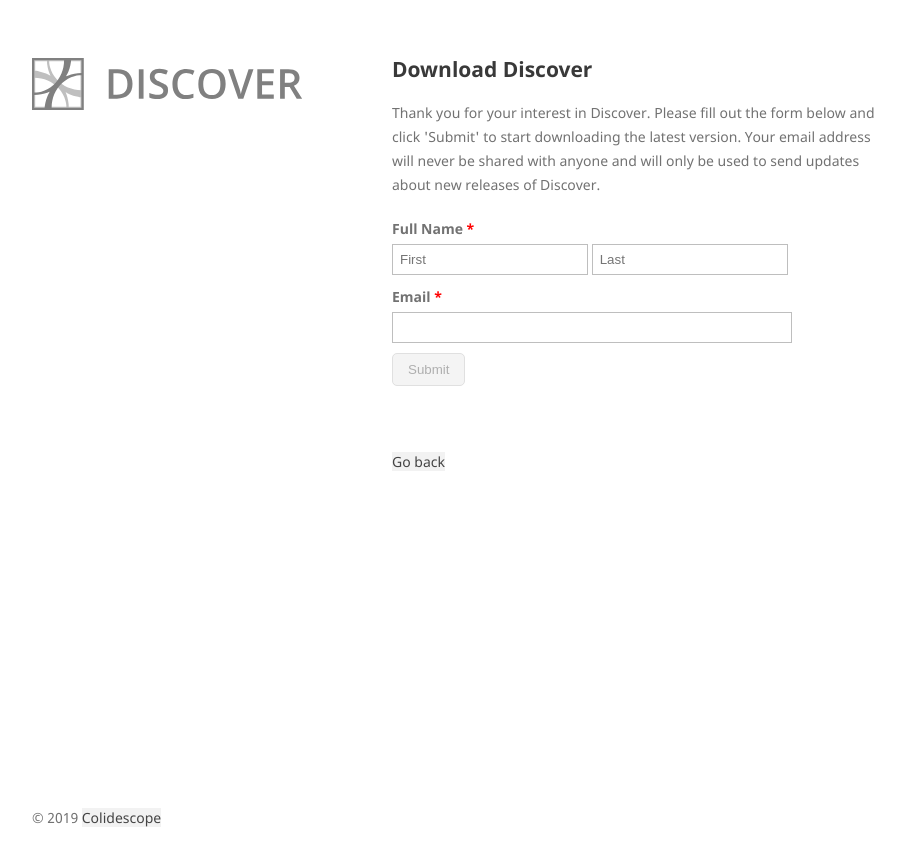
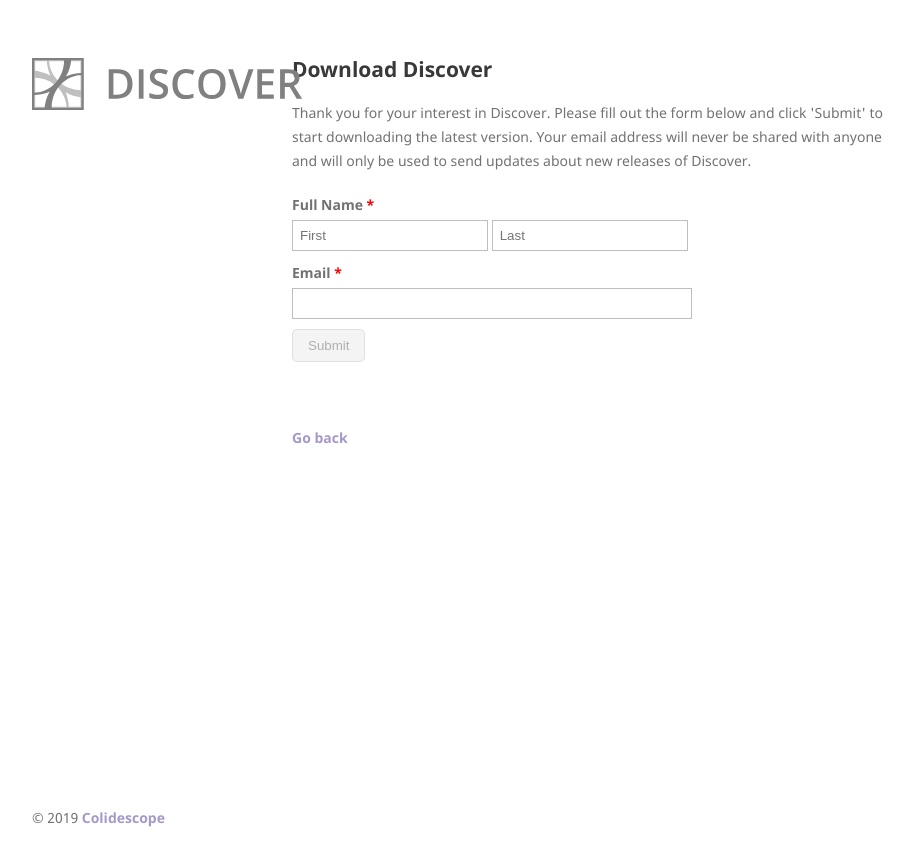
Before and after one commit to colidescope/discover, a Jekyll site: the page built from docs/download.md, in a window 1280 px wide. Shown: the top 866 px of the page, without its empty margins (178-1092 px from the left). Built offline with Jekyll 4.4.1, drawn with Linux system fonts in a browser that asks for light colours; nearby versions of some CDN libraries; our own code applies the rules of GitHub Pages for plain Markdown files.

Commit message:
Update jekyll-theme-minimal.scss

```diff
--- a/docs/_sass/jekyll-theme-minimal.scss
+++ b/docs/_sass/jekyll-theme-minimal.scss
@@ -36,13 +36,14 @@
 }
 
 a {
-  color:#444444;
+  color:#a698c9;
   text-decoration:none;
-  background-color: #f2f2f2;
+  font-weight: bold;
+  //background-color: #f2f2f2;
 }
 
 a:hover, a:focus {
-  color:#282828;
+  color:#926bae;
   background-color: none;
 }
 
@@ -208,7 +209,7 @@
 }
 
 section {
-  width:500px;
+  width:600px;
   float:right;
   padding-bottom:50px;
 }
@@ -232,40 +233,40 @@
   -webkit-font-smoothing:subpixel-antialiased;
 }
 
-@media print, screen and (max-width: 960px) {
+// @media print, screen and (max-width: 800px) {
 
-  div.wrapper {
-    width:auto;
-    margin:0;
-  }
+//   div.wrapper {
+//     width:auto;
+//     margin:0;
+//   }
 
-  header, section, footer {
-    float:none;
-    position:static;
-    width:auto;
-  }
+//   header, section, footer {
+//     float:none;
+//     position:static;
+//     width:auto;
+//   }
 
-  header {
-    padding-right:320px;
-  }
+//   header {
+//     padding-right:320px;
+//   }
 
-  section {
-    border:1px solid #e5e5e5;
-    border-width:1px 0;
-    padding:20px 0;
-    margin:0 0 20px;
-  }
+//   section {
+//     border:1px solid #e5e5e5;
+//     border-width:1px 0;
+//     padding:20px 0;
+//     margin:0 0 20px;
+//   }
 
-  header a small {
-    display:inline;
-  }
+//   header a small {
+//     display:inline;
+//   }
 
-  header ul {
-    position:absolute;
-    right:50px;
-    top:52px;
-  }
-}
+//   header ul {
+//     position:absolute;
+//     right:50px;
+//     top:52px;
+//   }
+// }
 
 @media print, screen and (max-width: 720px) {
   body {
```
